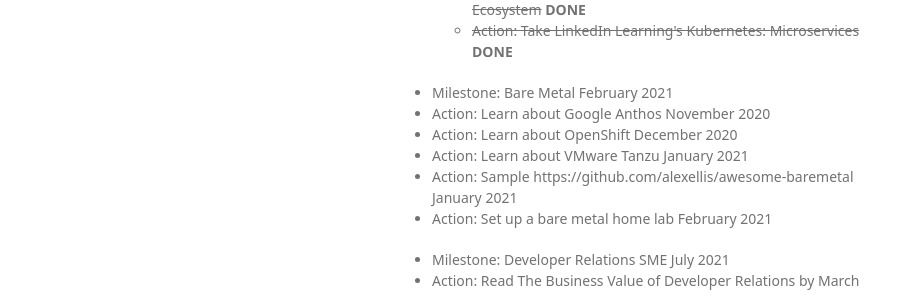
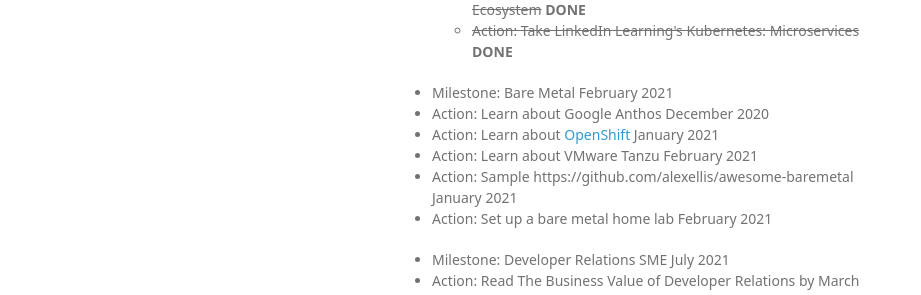
Before and after one commit to rainleander/rainleander.github.io, a Jekyll site: the page other-peoples-computers.html, which Jekyll copies as it is, in a window 1280 px wide. Shown: the part 1502-1797 px from the top of the page, without its empty margins (178-1099 px from the left). Built offline with Jekyll 4.4.1, drawn with Linux system fonts in a browser that asks for light colours; some web fonts are replaced.

Commit message:
Update other-peoples-computers.html

```diff
--- a/other-peoples-computers.html
+++ b/other-peoples-computers.html
@@ -71,9 +71,9 @@
         <li><del>Action: Take LinkedIn Learning's Kubernetes: Microservices</del> <b>DONE</b></li></ul></li></ul>
 
         <ul><li>Milestone: Bare Metal February 2021</li>
-          <li>Action: Learn about Google Anthos November 2020</li>
-          <li>Action: Learn about OpenShift December 2020</li>
-          <li>Action: Learn about VMware Tanzu January 2021</li>
+          <li>Action: Learn about Google Anthos December 2020</li>
+          <li>Action: Learn about <a href="http://groningenrain.nl/questions-and-answers-with-rain-openshift/">OpenShift</a> January 2021</li>
+          <li>Action: Learn about VMware Tanzu February 2021</li>
           <li>Action: Sample https://github.com/alexellis/awesome-baremetal January 2021</li>
           <li>Action: Set up a bare metal home lab February 2021</li></ul>
 
```
